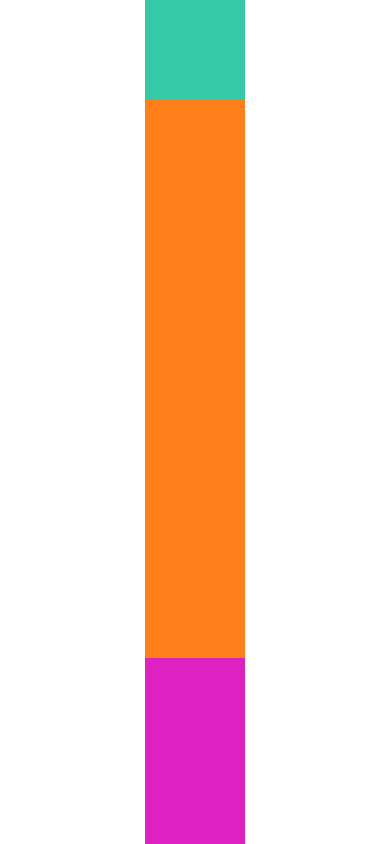
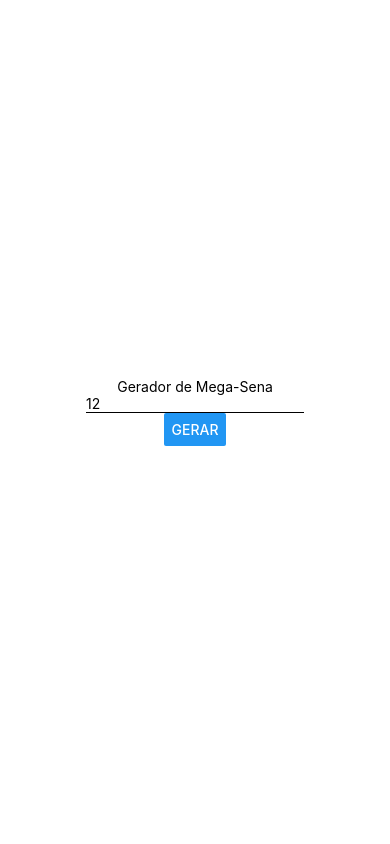
Before and after one commit to lucascarrafa/react-univc, a React Native app in the folder exercicios/: screen / in a window 390 px wide. Built offline with nearby package versions, Linux system fonts and the light colour scheme.

Commit message:
aula-210620221954

```diff
--- a/exercicios/App.js
+++ b/exercicios/App.js
@@ -11,10 +11,11 @@
 import Quadrado from './componentes/layout/Quadrado'
 import FlexboxV2 from './componentes/layout/FlexboxV2'
 import FlexboxV4 from './componentes/layout/FlexboxV4'
+import Mega from './componentes/mega/Mega'
 
 export default () => (
     <View style={tela.App}>
-        <FlexboxV4></FlexboxV4>
+        <Mega qtdeNumeros={12}></Mega>
     </View>
 )
 
--- /dev/null
+++ b/exercicios/componentes/mega/Mega.js
@@ -0,0 +1,66 @@
+import React, { Component } from "react"
+import { View, Text, TextInput, Button } from 'react-native'
+import Estilo from '../estilo'
+
+import MegaNumero from './MegaNumero'
+
+export default class Mega extends Component {
+
+    state = {
+        qtdeNumeros: this.props.qtdeNumeros,
+        numeros: []
+    }
+
+    alterarQtdeNumero = (qtde) => {
+        this.setState({ qtdeNumeros: +qtde })
+    }
+
+    gerarNumeroNaoContido = nums => {
+        const novo = parseInt(Math.random() * 60) + 1
+        return nums.includes(novo) ? this.gerarNumeroNaoContido(nums) : novo
+    }
+
+    gerarNumeros = () => {
+        const numeros = Array(this.state.qtdeNumeros)
+            .fill()
+            .reduce(n => [...n, this.gerarNumeroNaoContido(n)], [])
+            .sort((a, b) => a - b)
+        this.setState({ numeros })
+    }
+
+    exibirNumeros = () => {
+        const nums = this.state.numeros
+        return nums.map(num => {
+            return <MegaNumero key={num} num={num} />
+        })
+    }
+
+    render() {
+        return (
+            <>
+                <Text style={Estilo.txtG}>
+                    Gerador de Mega-Sena
+                </Text>
+                <TextInput
+                    keyboardType={'numeric'}
+                    style={{borderBottomWidth: 1}}
+                    placeholder="Qtde de Números"
+                    value={`${this.state.qtdeNumeros}`}
+                    onChangeText={this.alterarQtdeNumero}
+                />
+                <Button
+                    title='Gerar'
+                    onPress={this.gerarNumeros}
+                />
+                <View style={{
+                    marginTop: 20,
+                    flexDirection: 'row',
+                    flexWrap: 'wrap',
+                    justifyContent: 'center'
+                }}>
+                    {this.exibirNumeros()}
+                </View>
+            </>
+        )
+    }
+}
--- /dev/null
+++ b/exercicios/componentes/mega/MegaNumero.js
@@ -0,0 +1,30 @@
+import React from 'react'
+import { Text, View, StyleSheet } from 'react-native'
+import Estilo from '../estilo'
+
+export default ({num}) => {
+    return (
+        <View style={style.Container}>
+            <Text style={[Estilo.txtG, style.Num]}>
+                {num}
+            </Text>
+        </View>
+    )
+}
+
+const style = StyleSheet.create({
+    Container: {
+        height: 50,
+        width: 50,
+        backgroundColor: '#47AEA7',
+        margin: 5,
+        borderRadius: 25,
+        display: 'flex',
+        alignItems: 'center',
+        justifyContent: 'center'
+    },
+    Num: {
+        color: '#FFF',
+        fontWeight: 'bold'
+    }
+})
```
